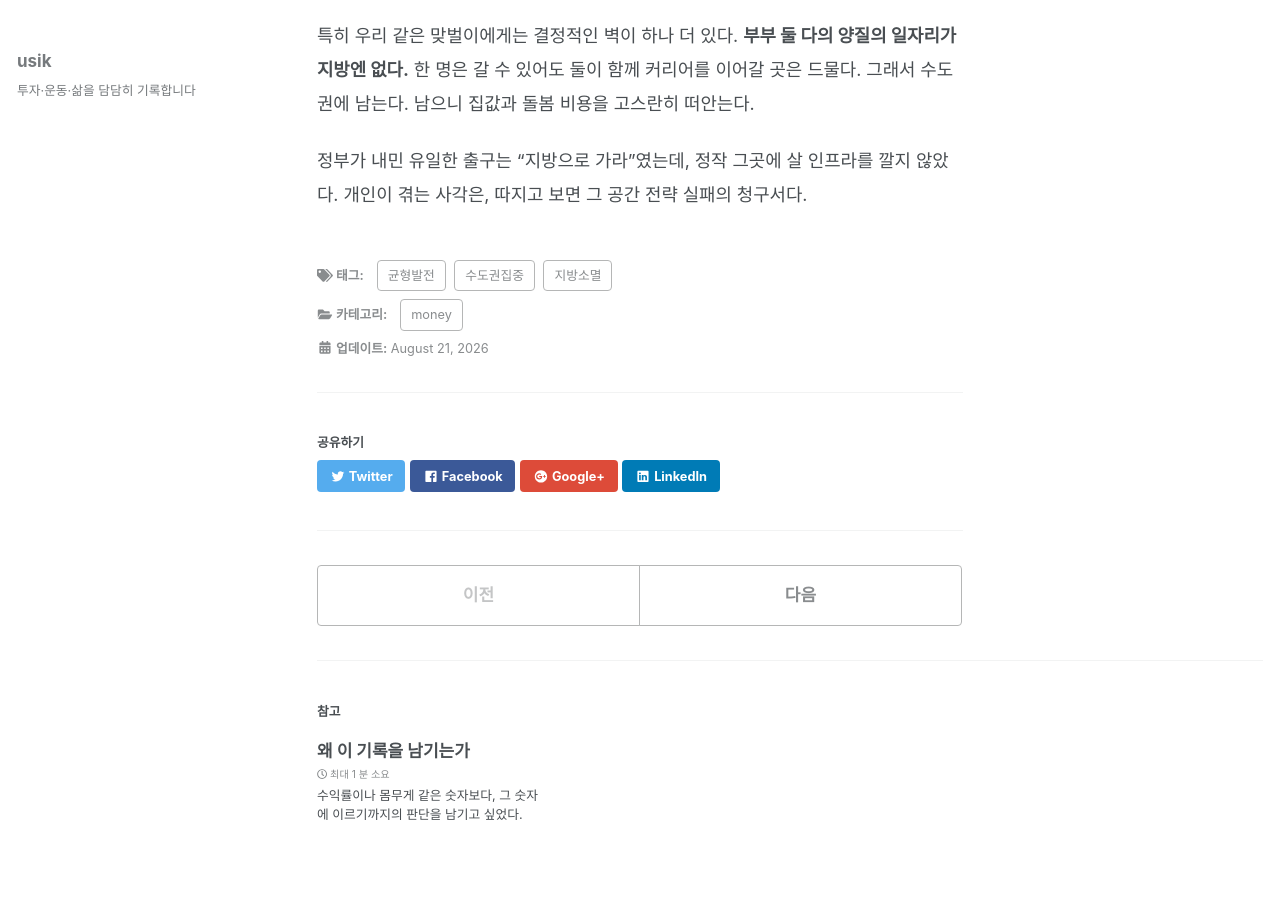
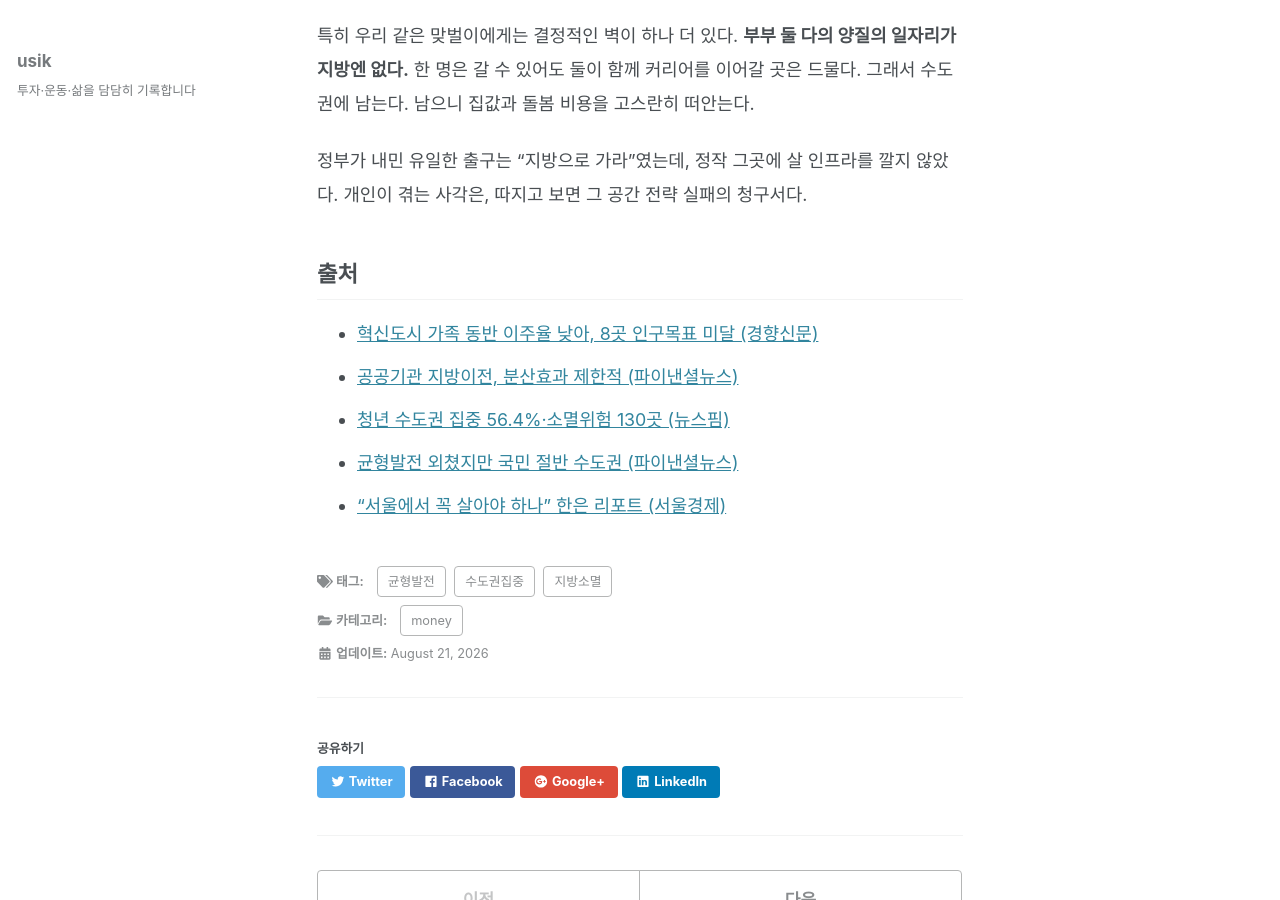
Before and after one commit to usik/usik.github.io, a Jekyll site: the page built from _posts/2026-08-21-failed-decentralization.md, in a window 1280 px wide and 900 px high, scrolled down 477 px. Built offline with Jekyll 4.4.1, drawn with Linux system fonts in a browser that asks for light colours; cached includes are drawn as plain includes; nearby versions of some CDN libraries; some web fonts are replaced.

Commit message:
출처·이미지 추가

```diff
--- a/_posts/2026-08-21-failed-decentralization.md
+++ b/_posts/2026-08-21-failed-decentralization.md
@@ -14,3 +14,11 @@ excerpt: "직장을 지방으로 옮기면 다 풀린다고 했다. 그런데
 특히 우리 같은 맞벌이에게는 결정적인 벽이 하나 더 있다. **부부 둘 다의 양질의 일자리가 지방엔 없다.** 한 명은 갈 수 있어도 둘이 함께 커리어를 이어갈 곳은 드물다. 그래서 수도권에 남는다. 남으니 집값과 돌봄 비용을 고스란히 떠안는다.
 
 정부가 내민 유일한 출구는 "지방으로 가라"였는데, 정작 그곳에 살 인프라를 깔지 않았다. 개인이 겪는 사각은, 따지고 보면 그 공간 전략 실패의 청구서다.
+
+## 출처
+
+- [혁신도시 가족 동반 이주율 낮아, 8곳 인구목표 미달 (경향신문)](https://www.khan.co.kr/article/202110212151035)
+- [공공기관 지방이전, 분산효과 제한적 (파이낸셜뉴스)](https://www.fnnews.com/news/202604301450371757)
+- [청년 수도권 집중 56.4%·소멸위험 130곳 (뉴스핌)](https://www.newspim.com/news/view/20260803000598)
+- [균형발전 외쳤지만 국민 절반 수도권 (파이낸셜뉴스)](https://www.fnnews.com/news/202606081015382369)
+- ["서울에서 꼭 살아야 하나" 한은 리포트 (서울경제)](https://www.sedaily.com/NewsView/29X3AGLQZW)
```
